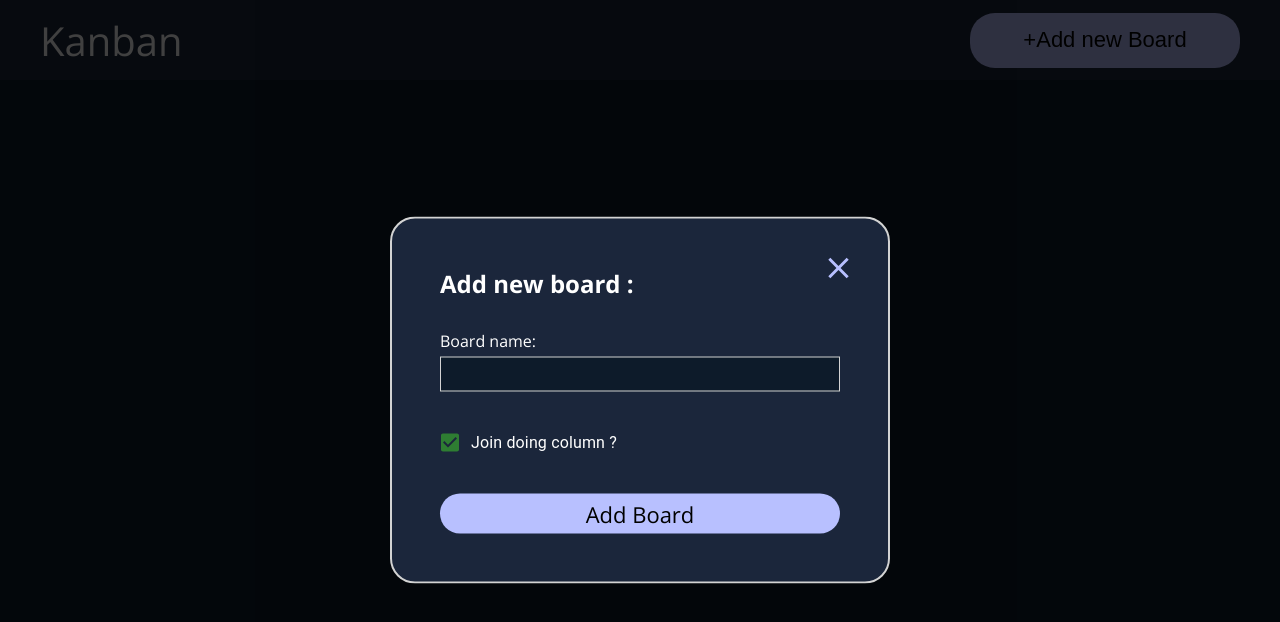
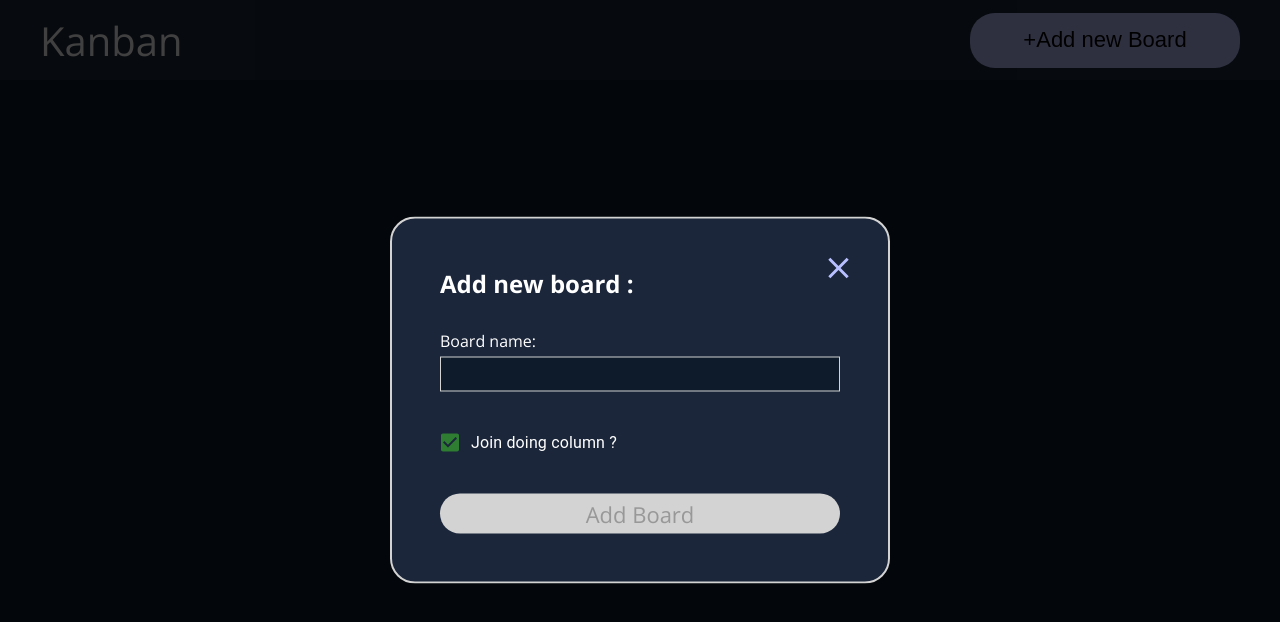
Before and after one commit to FilipKrz03/kanban-board-app-ts, a React (Create React App) app: page / in a window 1280 px wide. Both pictures are taken after a click on the button "+Add new Board". Shown: the top 622 px of the page. Built offline with nearby package versions, Linux system fonts and the light colour scheme.

Commit message:
Validation impovment

```diff
--- a/src/Components/NewBoard/NewBoard.module.scss
+++ b/src/Components/NewBoard/NewBoard.module.scss
@@ -33,6 +33,10 @@
     }
   }
   button {
+    &:disabled{
+      cursor: not-allowed;
+      background-color: lightgray;
+    }
     max-width: 400px;
     min-width: 400px;
     height: 40px;
--- a/src/Components/NewBoard/NewBoard.tsx
+++ b/src/Components/NewBoard/NewBoard.tsx
@@ -21,6 +21,7 @@ const NewBoard:React.FC<{onClose:() => void}> = (props) => {
     blurHandler : boardTitleBlurHandler ,
     changeHandler : boardTitleChangeHandler ,
     reset : boardTitleResetHandler ,
+    isValid : isBoardTitleValid ,
   } = useInput((value) => value.length > 0);
 
 
@@ -42,6 +43,12 @@ const NewBoard:React.FC<{onClose:() => void}> = (props) => {
    props.onClose();
   }
 
+  let isDisabled = false ;
+
+  if(!isBoardTitleValid){
+    isDisabled = true;
+  }
+
   return (
     <Cart>
       <form className={classes.form} onSubmit={submitFormHandler}>
@@ -58,7 +65,7 @@ const NewBoard:React.FC<{onClose:() => void}> = (props) => {
           control={<Checkbox size="medium" color="success" defaultChecked onChange={changeCheckboxHandler} />}
           label="Join doing column ? "
         />
-        <button>Add Board</button>
+        <button disabled={isDisabled}>Add Board</button>
       </form>
     </Cart>
   );
--- a/src/Components/NewTask/NewTask.module.scss
+++ b/src/Components/NewTask/NewTask.module.scss
@@ -40,6 +40,10 @@
     }
 
     button{
+        &:disabled{
+            cursor: not-allowed;
+            background-color: lightgray;
+          }
         height: 40px;
         border-radius: $border-radius;
         background-color: $backround-third;
--- a/src/Components/NewTask/NewTask.tsx
+++ b/src/Components/NewTask/NewTask.tsx
@@ -24,6 +24,7 @@ const NewTask: React.FC<{ onClose: () => void }> = (props) => {
     blurHandler : taskNameBlurHandler ,
     changeHandler : taskNameChangeHandler ,
     reset : taskResetHandler ,
+    isValid : isTaskNameValid
   } = useInput((value) => value.length > 0);
 
   const {
@@ -32,6 +33,7 @@ const NewTask: React.FC<{ onClose: () => void }> = (props) => {
     blurHandler : descriptionBlurHandler ,
     changeHandler : descriptionChangeHandler ,
     reset : descriptionResetHandler ,
+    isValid : isDescriptionValid ,
   } = useInput((value) => value.length > 0);
 
 
@@ -85,6 +87,11 @@ const NewTask: React.FC<{ onClose: () => void }> = (props) => {
   };
 
 
+  let isDisbled = false;
+
+  if(!isDescriptionValid || !isTaskNameValid){
+    isDisbled = true;
+  }
 
 
   return (
@@ -148,7 +155,7 @@ const NewTask: React.FC<{ onClose: () => void }> = (props) => {
             <MenuItem value={"done"}>Done</MenuItem>
           </Select>
         </div>
-        <button>Create Task</button>
+        <button disabled={isDisbled}>Create Task</button>
       </form>
     </Cart>
   );
--- a/src/hooks/useInput.ts
+++ b/src/hooks/useInput.ts
@@ -26,6 +26,7 @@ const useInput = (validateFn: (inputValue: string) => boolean) => {
     blurHandler ,
     changeHandler ,
     reset ,
+    isValid
   }
 };
 
```
